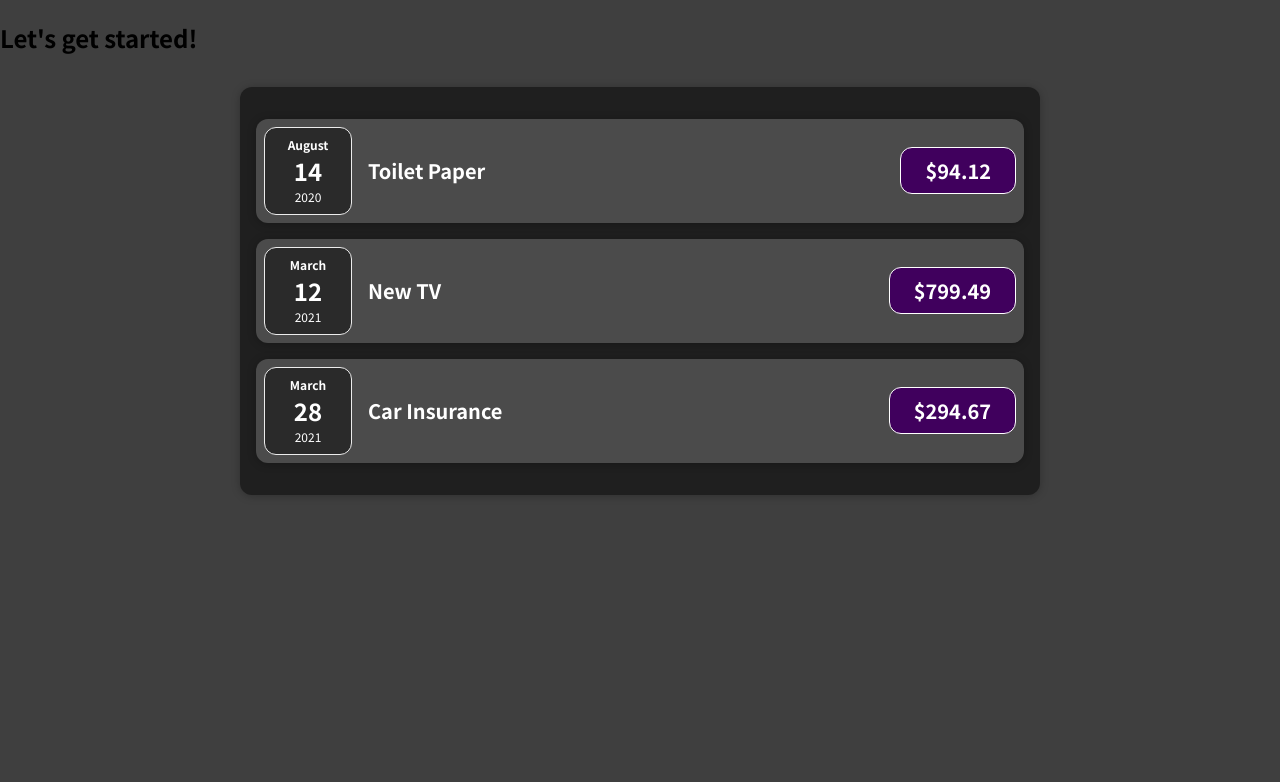
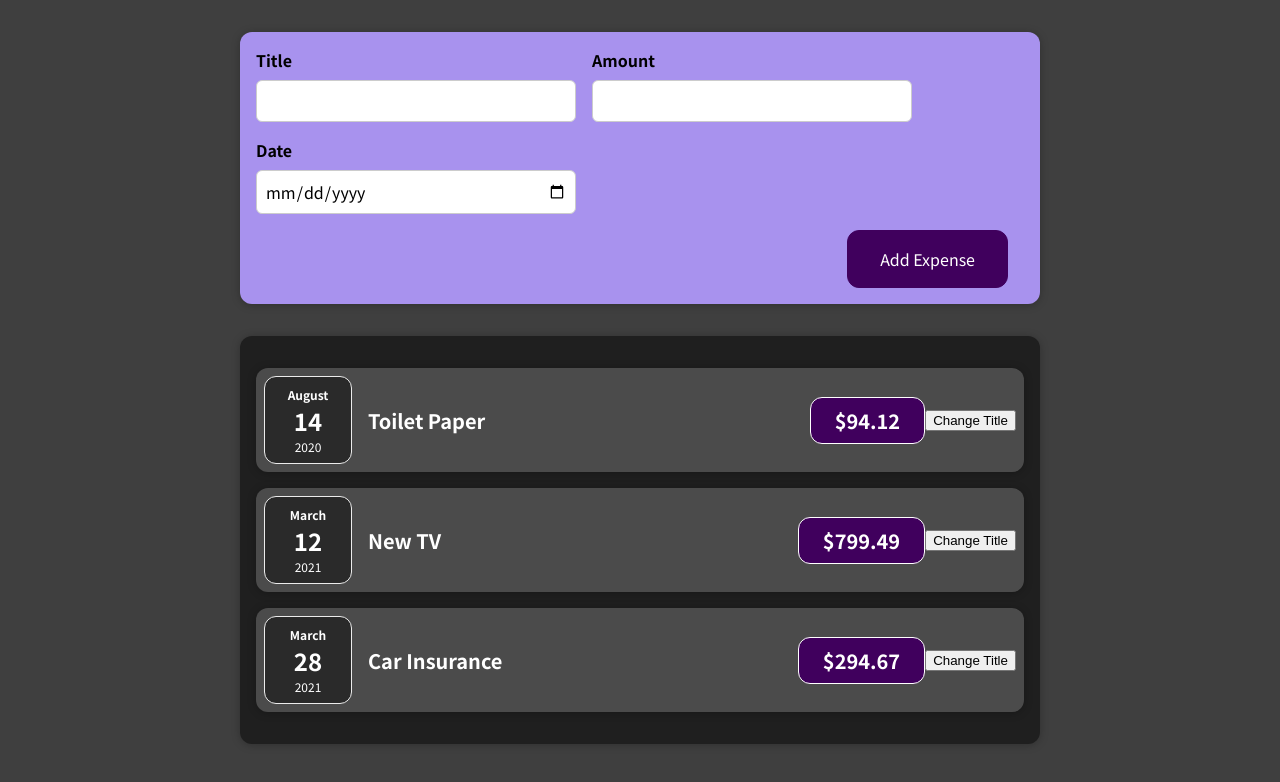
Before and after one commit to reza-salemi/Expense-Tracker, a React (Create React App) app: page / in a window 1280 px wide. Shown: the top 782 px of the page. Built offline with nearby package versions, Linux system fonts and the light colour scheme.

Commit message:
add expense form

```diff
--- a/src/App.js
+++ b/src/App.js
@@ -1,4 +1,5 @@
 import Expenses from "./components/Expenses/Expenses";
+import NewExpense from "./components/NewExpense/NewExpense";
 
 const App = () => {
   const expenses = [
@@ -24,7 +25,7 @@
   ];
   return (
     <div>
-      <h2>Let's get started!</h2>
+      <NewExpense />
       <Expenses items={expenses} />
     </div>
   );
--- a/src/components/Expenses/ExpenseItem.js
+++ b/src/components/Expenses/ExpenseItem.js
@@ -1,15 +1,21 @@
+import { useState } from "react";
 import ExpenseDate from "./ExpenseDate";
 import "./ExpenseItem.css";
 import Card from "../UI/Card";
 
 const ExpenseItem = (props) => {
+  const [title, setTitle] = useState(props.title);
+  const clickHandler = () => {
+    setTitle("updated!!!");
+  };
   return (
     <Card className="expense-item">
       <ExpenseDate date={props.date} />
       <div className="expense-item__description">
-        <h2>{props.title}</h2>
+        <h2>{title}</h2>
         <div className="expense-item__price">${props.amount}</div>
       </div>
+      <button onClick={clickHandler}>Change Title</button>
     </Card>
   );
 };
--- /dev/null
+++ b/src/components/NewExpense/ExpenseForm.css
@@ -0,0 +1,26 @@
+.new-expense__controls {
+  display: flex;
+  flex-wrap: wrap;
+  gap: 1rem;
+  margin-bottom: 1rem;
+  text-align: left;
+}
+
+.new-expense__control label {
+  font-weight: bold;
+  margin-bottom: 0.5rem;
+  display: block;
+}
+
+.new-expense__control input {
+  font: inherit;
+  padding: 0.5rem;
+  border-radius: 6px;
+  border: 1px solid #ccc;
+  width: 20rem;
+  max-width: 100%;
+}
+
+.new-expense__actions {
+  text-align: right;
+}
--- /dev/null
+++ b/src/components/NewExpense/ExpenseForm.js
@@ -0,0 +1,54 @@
+import { useState } from "react";
+import "./ExpenseForm.css";
+
+const ExpenseForm = () => {
+  const [enteredTitle, setEnteredTitle] = useState("");
+  const [enteredAmount, setEnteredAmount] = useState("");
+  const [enteredDate, setEnteredDate] = useState("");
+
+  const titleChangeHandler = (event) => {
+    setEnteredTitle(event.target.value);
+  };
+
+  const amountChangeHandler = (event) => {
+    setEnteredAmount(event.target.value);
+  };
+
+  const dateChangeHandler = (event) => {
+    setEnteredDate(event.target.value);
+  };
+
+  return (
+    <form>
+      <div className="new-expense__controls">
+        <div className="new-expense__control">
+          <label>Title</label>
+          <input type="text" onChange={titleChangeHandler} />
+        </div>
+        <div className="new-expense__control">
+          <label>Amount</label>
+          <input
+            type="number"
+            min="0.1"
+            step="0.1"
+            onChange={amountChangeHandler}
+          />
+        </div>
+        <div className="new-expense__control">
+          <label>Date</label>
+          <input
+            type="date"
+            min="2022-01-01"
+            max="2023-12-31"
+            onChange={dateChangeHandler}
+          />
+        </div>
+      </div>
+      <div className="new-expense__actions">
+        <button type="submit">Add Expense</button>
+      </div>
+    </form>
+  );
+};
+
+export default ExpenseForm;
--- /dev/null
+++ b/src/components/NewExpense/NewExpense.css
@@ -0,0 +1,38 @@
+.new-expense {
+  background-color: #a892ee;
+  padding: 1rem;
+  margin: 2rem auto;
+  width: 50rem;
+  max-width: 95%;
+  border-radius: 12px;
+  text-align: center;
+  box-shadow: 0 1px 8px rgba(0, 0, 0, 0.25);
+}
+
+.new-expense button {
+  font: inherit;
+  cursor: pointer;
+  padding: 1rem 2rem;
+  border: 1px solid #40005d;
+  background-color: #40005d;
+  color: white;
+  border-radius: 12px;
+  margin-right: 1rem;
+}
+
+.new-expense button:hover,
+.new-expense button:active {
+  background-color: #510674;
+  border-color: #510674;
+}
+
+.new-expense button.alternative {
+  color: #220131;
+  border-color: transparent;
+  background-color: transparent;
+}
+
+.new-expense button.alternative:hover,
+.new-expense button.alternative:active {
+  background-color: #ddb3f8;
+}
--- /dev/null
+++ b/src/components/NewExpense/NewExpense.js
@@ -0,0 +1,12 @@
+import ExpenseForm from "./ExpenseForm";
+import "./NewExpense.css";
+
+const NewExpense = () => {
+  return (
+    <div className="new-expense">
+      <ExpenseForm />
+    </div>
+  );
+};
+
+export default NewExpense;
```
